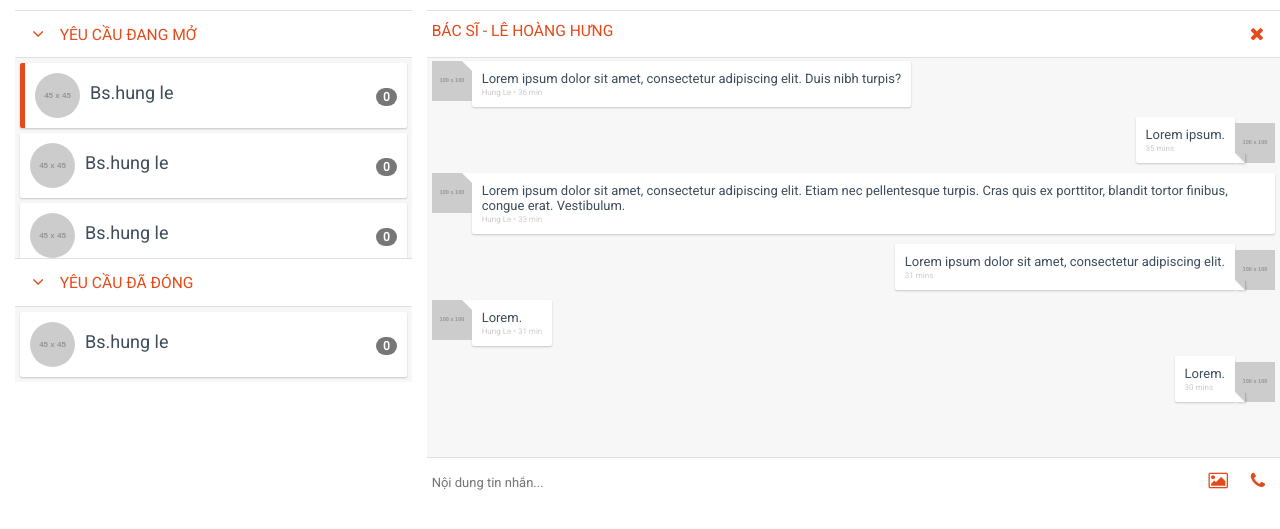
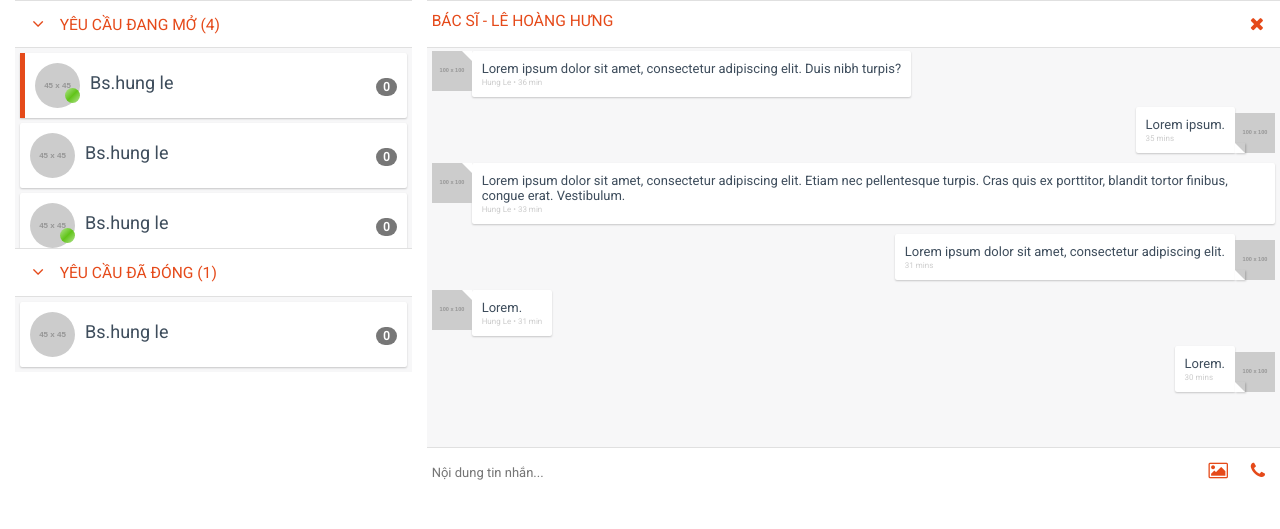
Before and after one commit to emismith90/doctel, a PHP site: page /modules/chat in a window 1280 px wide. Shown: the top 529 px of the page. Run offline with PHP 8.4, Linux system fonts and the light colour scheme; grey boxes labelled with a size stand in for pictures from a placeholder-image service; some libraries are stand-ins or nearby versions.

Commit message:
finish chat

```diff
--- a/home.html
+++ b/home.html
@@ -7,7 +7,7 @@
 </head>
 
 <body>
-    <a href="/public">public</a>
+    <a href="/public">page</a>
     <hr>
 
     <ul>
@@ -23,7 +23,7 @@
     </ul>
 
     <ul>
-        <li class="yellow"><a href="/modules/chat">chat</a></li>
+        <li class="green"><a href="/modules/chat">chat</a></li>
     </ul>
 
     <ul>
@@ -36,6 +36,7 @@
 
     <ul>
         <li class="red"><a href="#">doctor of the month (page)</a></li>
+        <li class="red"><a href="#">doctor of the month (list)</a></li>
         <li class="red"><a href="#">about us</a></li>
         <li class="red"><a href="#">privacy policy</a></li>
         <li class="red"><a href="#">faq</a></li>
--- a/modules/chat/index.html
+++ b/modules/chat/index.html
@@ -22,7 +22,7 @@
 </head>
 
 <body>
-    <div class="container-fluid content" style="padding-top: 10px;">
+    <div class="container-fluid content">
         <div class="device-xs visible-xs"></div>
         <div class="device-sm visible-sm"></div>
         <div class="device-md visible-md"></div>
@@ -33,7 +33,7 @@
                 <div class="conversation-list">
                     <label id="opening-conversation-toggle" class="title clickable">
                         <i class="fa fa-angle-down fa-icon-inactive" aria-hidden="true"></i>
-                        <h2><strong>YÊU CẦU ÐANG MỞ</strong></h2>
+                        <h2><strong>YÊU CẦU ÐANG MỞ (4)</strong></h2>
                     </label>
                     <div id="opening-conversation" class="sub-list-area scrollbar">
                         <div class="conversation-item clickable clearfix selected" onclick="chatTicketClick(this)">
@@ -46,11 +46,10 @@
                             <input class="patient-order-id" type="hidden" value="13">
                             <div>
                                 <img class="pull-left" src="//placehold.it/45" alt="">
-                                <span class="pull-left online-indicator">
-                                <img class=" " src="/Uploads/online.png">
+                                <span class="pull-left online-indicator"></span>
                             </div>
                             <div>
-                                <h4 class="content">Bs.hung le</h4>
+                                <h4>Bs.hung le</h4>
                             </div>
                             <span class="badge pull-right">0</span>
                         </div>
@@ -64,11 +63,10 @@
                             <input class="patient-order-id" type="hidden" value="13">
                             <div>
                                 <img class="pull-left" src="//placehold.it/45" alt="">
-                                <span class="pull-left online-indicator">
-                                <img class=" " src="/Uploads/online.png">
+                                <span class="pull-left online-indicator hidden"></span>
                             </div>
                             <div>
-                                <h4 class="content">Bs.hung le</h4>
+                                <h4>Bs.hung le</h4>
                             </div>
                             <span class="badge pull-right">0</span>
                         </div>
@@ -83,11 +81,10 @@
                             <input class="patient-order-id" type="hidden" value="13">
                             <div>
                                 <img class="pull-left" src="//placehold.it/45" alt="">
-                                <span class="pull-left online-indicator">
-                                <img class=" " src="/Uploads/online.png">
+                                <span class="pull-left online-indicator"></span>
                             </div>
                             <div>
-                                <h4 class="content">Bs.hung le</h4>
+                                <h4>Bs.hung le</h4>
                             </div>
                             <span class="badge pull-right">0</span>
                         </div>
@@ -101,11 +98,10 @@
                             <input class="patient-order-id" type="hidden" value="13">
                             <div>
                                 <img class="pull-left" src="//placehold.it/45" alt="">
-                                <span class="pull-left online-indicator">
-                                <img class=" " src="/Uploads/online.png">
+                                <span class="pull-left online-indicator hidden"></span>
                             </div>
                             <div>
-                                <h4 class="content">Bs.hung le</h4>
+                                <h4>Bs.hung le</h4>
                             </div>
                             <span class="badge pull-right">0</span>
                         </div>
@@ -115,7 +111,7 @@
                 <div class="conversation-list scrollbar">
                     <label id="closed-conversation-toggle" class="title clickable">
                         <i class="fa fa-angle-down fa-icon-inactive" aria-hidden="true"></i>
-                        <h2><strong>YÊU CẦU ÐÃ ÐÓNG</strong></h2>
+                        <h2><strong>YÊU CẦU ÐÃ ÐÓNG (1)</strong></h2>
                     </label>
                     <div id="closed-conversation" class="sub-list-area">
                         <div class="conversation-item clickable clearfix" onclick="chatTicketClick(this)">
@@ -128,11 +124,10 @@
                             <input class="patient-order-id" type="hidden" value="13">
                             <div>
                                 <img class="pull-left" src="//placehold.it/45" alt="">
-                                <span class="pull-left online-indicator">
-                                <img class=" " src="/Uploads/online.png">
+                                <span class="pull-left online-indicator hidden"></span>
                             </div>
                             <div>
-                                <h4 class="content">Bs.hung le</h4>
+                                <h4>Bs.hung le</h4>
                             </div>
                             <span class="badge pull-right">0</span>
                         </div>
--- a/modules/payment/index.html
+++ b/modules/payment/index.html
@@ -95,7 +95,7 @@
                                 </div>
                             </div>
                             <div class="col-md-3 col-sm-12 col-xs-6">
-                                <form action="/Payment/Checkout" method="get">
+                                <form action="/modules/chat" method="get">
                                     <input type="hidden" id="DoctorServiceId" name="DoctorServiceId" value="9">
                                     <input type="hidden" id="OrderInfo" name="OrderInfo" value="9">
                                     <input type="hidden" id="Provider" name="Provider" value="onepay">
@@ -122,7 +122,7 @@
                                 </div>
                             </div>
                             <div class="col-md-3 col-sm-12 <col-xs-6></col-xs-6>">
-                                <form action="/Payment/Checkout" method="get">
+                                <form action="/modules/chat" method="get">
                                     <input type="hidden" id="DoctorServiceId" name="DoctorServiceId" value="10">
                                     <input type="hidden" id="OrderInfo" name="OrderInfo" value="10">
                                     <input type="hidden" id="Provider" name="Provider" value="onepay">
--- a/resources/scripts/chat.js
+++ b/resources/scripts/chat.js
@@ -4,10 +4,19 @@ $(document).ready(function () {
 
     scrollToBottomChat();
 
+    selectedItemChange();
+
     $('form.command-area').submit(function (event) {
         event.preventDefault();
     });
 });
+
+function selectedItemChange() {
+    $('.conversation-item').click(function () {
+        $('.conversation-item.selected').removeClass('selected');
+        $(this).addClass('selected');
+    });
+}
 
 function toggle() {
     $('#opening-conversation-toggle').click(function () {
--- a/resources/styles/chat.css
+++ b/resources/styles/chat.css
@@ -136,6 +136,12 @@ input.current-message
 
 .conversation-item.selected{
     border-left: 5px solid rgb(229,74,26);
+    border-top-left-radius: 0;
+    border-bottom-left-radius: 0;
+}
+
+.conversation-item h4{
+  padding: 0 55px;
 }
 
 .conversation-item img
@@ -151,12 +157,14 @@ input.current-message
     height: 15px;
     margin-left: -15px;
     margin-top: 25px;
-    display: none;
-}
+    /*display: none;*/
+    border-radius: 50%;
 
-.conversation-item .content
-{
-    padding: 0 55px;
+    background: #b4e391; /* Old browsers */
+    background: -moz-linear-gradient(-45deg,  #b4e391 0%, #61c419 50%, #b4e391 100%); /* FF3.6-15 */
+    background: -webkit-linear-gradient(-45deg,  #b4e391 0%,#61c419 50%,#b4e391 100%); /* Chrome10-25,Safari5.1-6 */
+    background: linear-gradient(135deg,  #b4e391 0%,#61c419 50%,#b4e391 100%); /* W3C, IE10+, FF16+, Chrome26+, Opera12+, Safari7+ */
+    filter: progid:DXImageTransform.Microsoft.gradient( startColorstr='#b4e391', endColorstr='#b4e391',GradientType=1 ); /* IE6-9 fallback on horizontal gradient */
 }
 
 .conversation-item .badge
@@ -198,4 +206,9 @@ input.current-message
     .sub-list-area {
       max-height: none;
     }
+
+    .chat-area {
+      height: 75%;
+    }
+
 }
```
Lines whose indentation alone changed are shown as unchanged.
